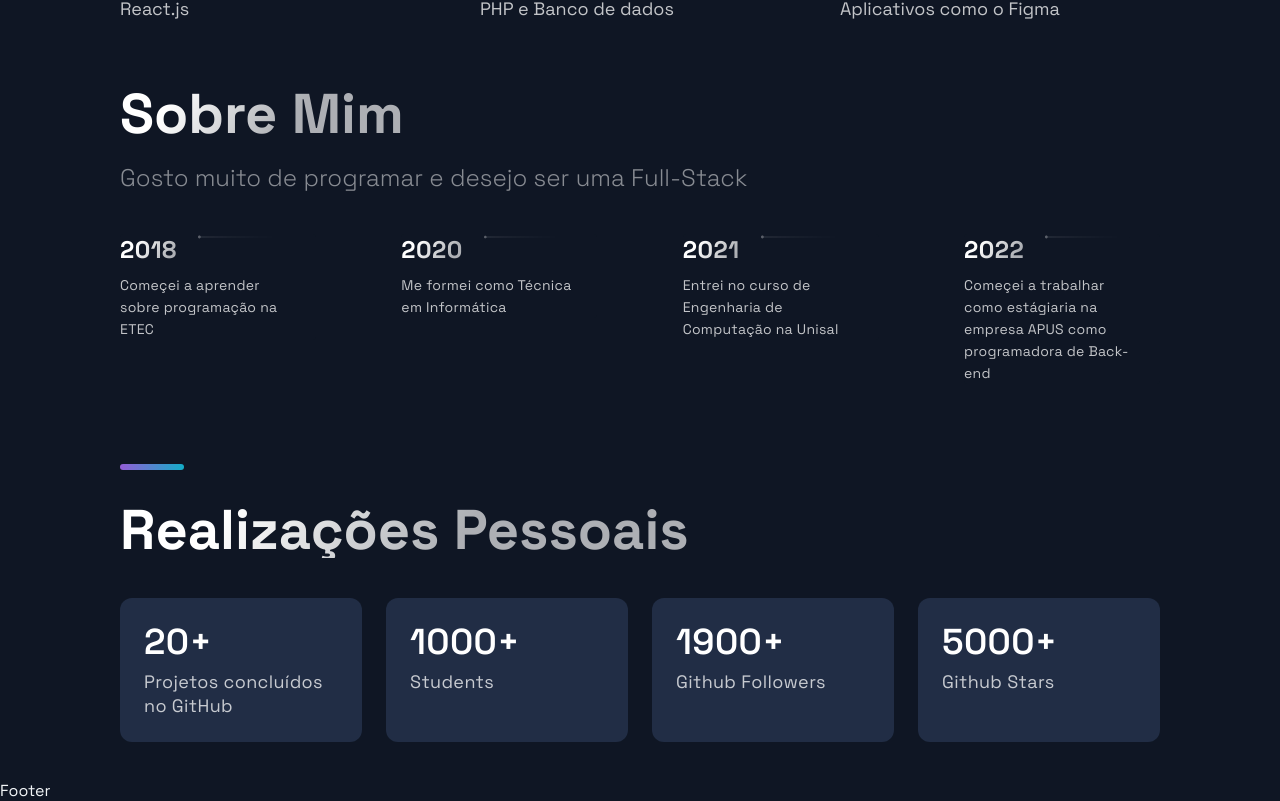
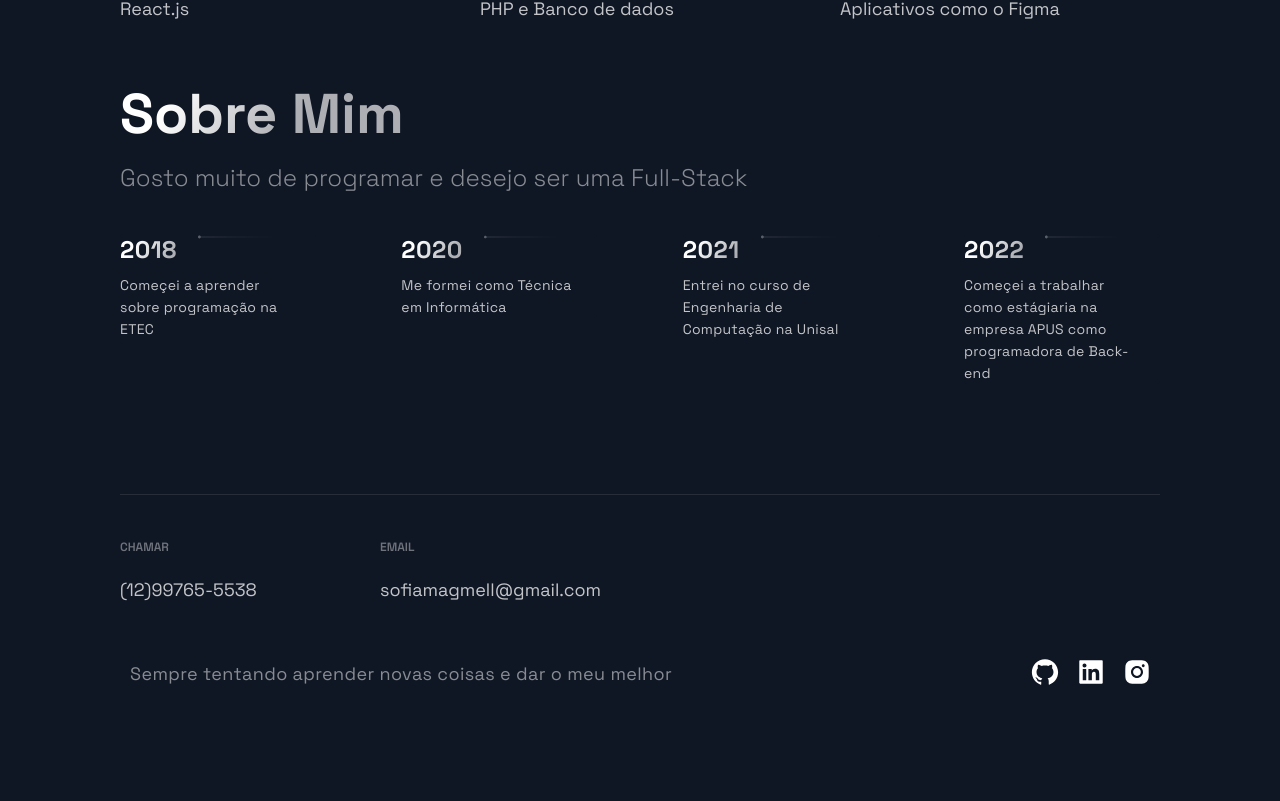
Before and after one commit to Sofia-Magalhaes/portfolio-sofia, a Next.js app: page / in a window 1280 px wide. Shown: the part 1667-2468 px from the top of the page. After the commit the page ends 2416 px from the top, so only its background shows below. Built offline with nearby package versions, Linux system fonts and the light colour scheme.

Commit message:
Projeto Finalizado
Footer finalizado

```diff
--- a/src/components/Footer/Footer.js
+++ b/src/components/Footer/Footer.js
@@ -1,15 +1,54 @@
-import React from 'react';
-import { AiFillGithub, AiFillInstagram, AiFillLinkedin } from 'react-icons/ai';
+import React from 'react'
+import { AiFillGithub, AiFillInstagram, AiFillLinkedin } from 'react-icons/ai'
 
-import { SocialIcons } from '../Header/HeaderStyles';
-import { CompanyContainer, FooterWrapper, LinkColumn, LinkItem, LinkList, LinkTitle, Slogan, SocialContainer, SocialIconsContainer } from './FooterStyles';
+import { SocialIcons } from '../Header/HeaderStyles'
+import {
+  CompanyContainer,
+  FooterWrapper,
+  LinkColumn,
+  LinkItem,
+  LinkList,
+  LinkTitle,
+  Slogan,
+  SocialContainer,
+  SocialIconsContainer,
+} from './FooterStyles'
 
 const Footer = () => {
   return (
-    <div>
-      Footer
-    </div>
-  );
-};
+    <FooterWrapper>
+      <LinkList>
+        <LinkColumn>
+          <LinkTitle>Chamar</LinkTitle>
+          <LinkItem href="Tel: (12)99765-5538">(12)99765-5538</LinkItem>
+        </LinkColumn>
+        <LinkColumn>
+          <LinkTitle>Email</LinkTitle>
+          <LinkItem href="mailto: sofiamagmell@gmail.com">
+            sofiamagmell@gmail.com
+          </LinkItem>
+        </LinkColumn>
+      </LinkList>
+      <SocialIconsContainer>
+        <CompanyContainer>
+          <Slogan>
+            Sempre tentando aprender novas coisas e dar o meu melhor
+          </Slogan>
+        </CompanyContainer>
+        <SocialContainer>
+          <SocialIcons href="https://github.com/Sofia-Magalhaes">
+            <AiFillGithub size="3rem" />
+          </SocialIcons>
+          <SocialIcons href="https://linkedin.com/in/sofiamagalhaesmello">
+            <AiFillLinkedin size="3rem" />
+          </SocialIcons>
+          <SocialIcons href="https://instagram.com/sofi.magal">
+            <AiFillInstagram size="3rem" />
+          </SocialIcons>
+        </SocialContainer>
+      </SocialIconsContainer>
+    </FooterWrapper>
+  )
+}
 
-export default Footer;
+export default Footer
--- a/src/components/TimeLine/TimeLine.js
+++ b/src/components/TimeLine/TimeLine.js
@@ -132,7 +132,7 @@ const Timeline = () => {
           </CarouselButton>
         ))}
       </CarouselButtons>
-      <SectionDivider/>
+      {/* <SectionDivider/> */}
     </Section>
   )
 }
--- a/src/pages/index.js
+++ b/src/pages/index.js
@@ -17,7 +17,7 @@ const Home = () => {
       <Projects />
       <Technologies />
       <Timeline />
-      <Acomplishments />
+      {/* <Acomplishments /> */}
     </Layout>
   )
 }
```
